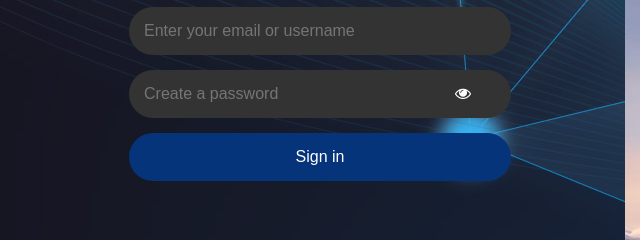
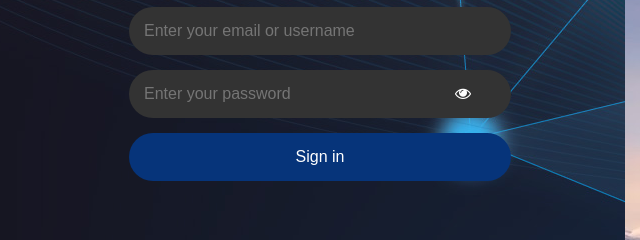
Before and after one commit to beatrizzfcosta/PWEB, a plain HTML site: page frontend/pages/signIN.html in a window 1280 px wide. Shown: the part 341-581 px from the top of the page, 15-655 px from the left. Drawn offline with Linux system fonts and the light colour scheme.

Commit message:
frontend

```diff
--- a/frontend/pages/signIN.html
+++ b/frontend/pages/signIN.html
@@ -22,7 +22,7 @@
         <form>
           <input type="text" id="email-username" placeholder="Enter your email or username" required />
           <div style="position: relative;">
-            <input type="password" id="password" placeholder="Create a password" required />
+            <input type="password" id="password" placeholder="Enter your password" required />
             <i id="verSenha" class="fa fa-eye" aria-hidden="true"
               onclick="togglePasswordVisibility('password',this)"></i>
           </div>
```
Also changed, not shown: 1 other file.
